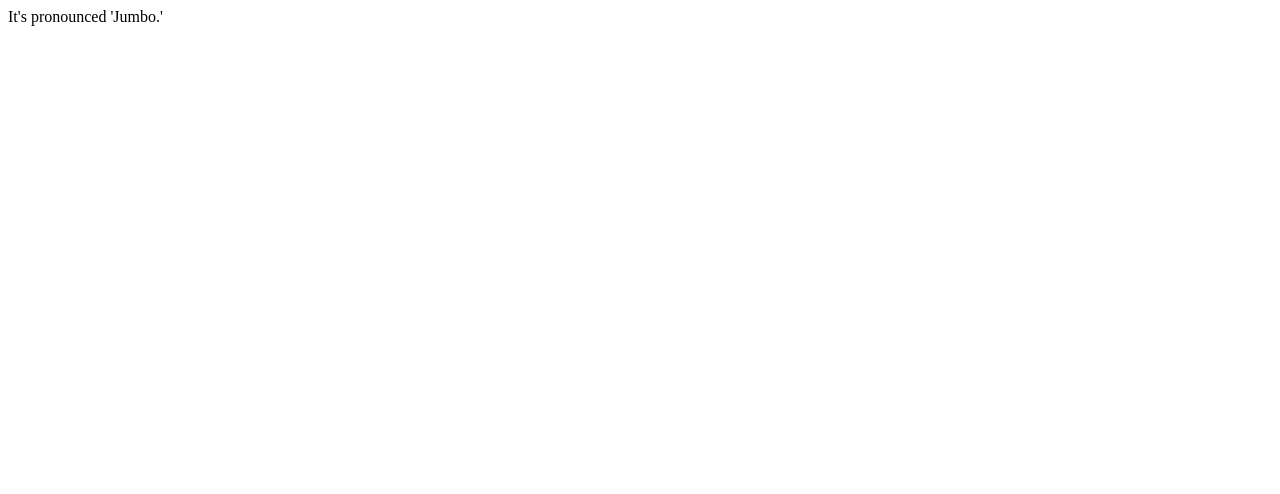
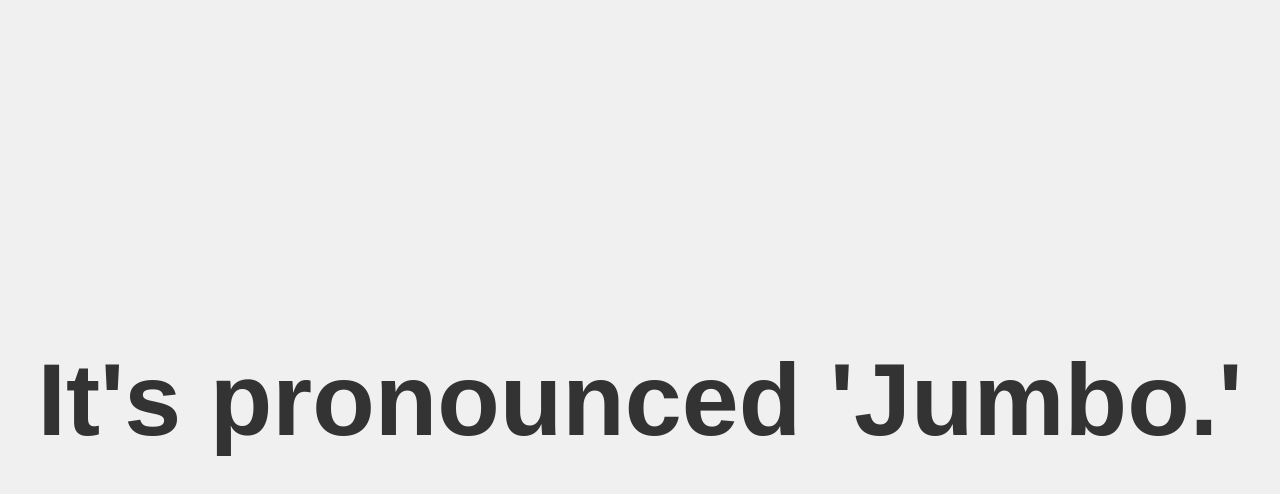
Before and after one commit to plutonicpoltergeist/warthog-willy, a plain HTML site: page index.html in a window 1280 px wide. Drawn offline with Linux system fonts and the light colour scheme.

Commit message:
Convert index.html to a complete HTML document

```diff
--- a/index.html
+++ b/index.html
@@ -1 +1,35 @@
-It's pronounced 'Jumbo.'
+<!DOCTYPE html>
+<html lang="en">
+<head>
+    <meta charset="UTF-8">
+    <meta name="viewport" content="width=device-width, initial-scale=1.0">
+    <style>
+        body, html {
+            margin: 0;
+            padding: 0;
+            height: 100%;
+            display: flex;
+            justify-content: center;
+            align-items: center;
+            background-color: #f0f0f0;
+            font-family: 'Arial', sans-serif;
+        }
+
+        .scaling-text {
+            /* This is the magic line: 8% of the viewport width */
+            font-size: 8vw;
+            font-weight: bold;
+            color: #333;
+            text-align: center;
+            line-height: 1.2;
+        }
+    </style>
+</head>
+<body>
+
+    <div class="scaling-text">
+        It's pronounced 'Jumbo.'
+    </div>
+
+</body>
+</html>
```
